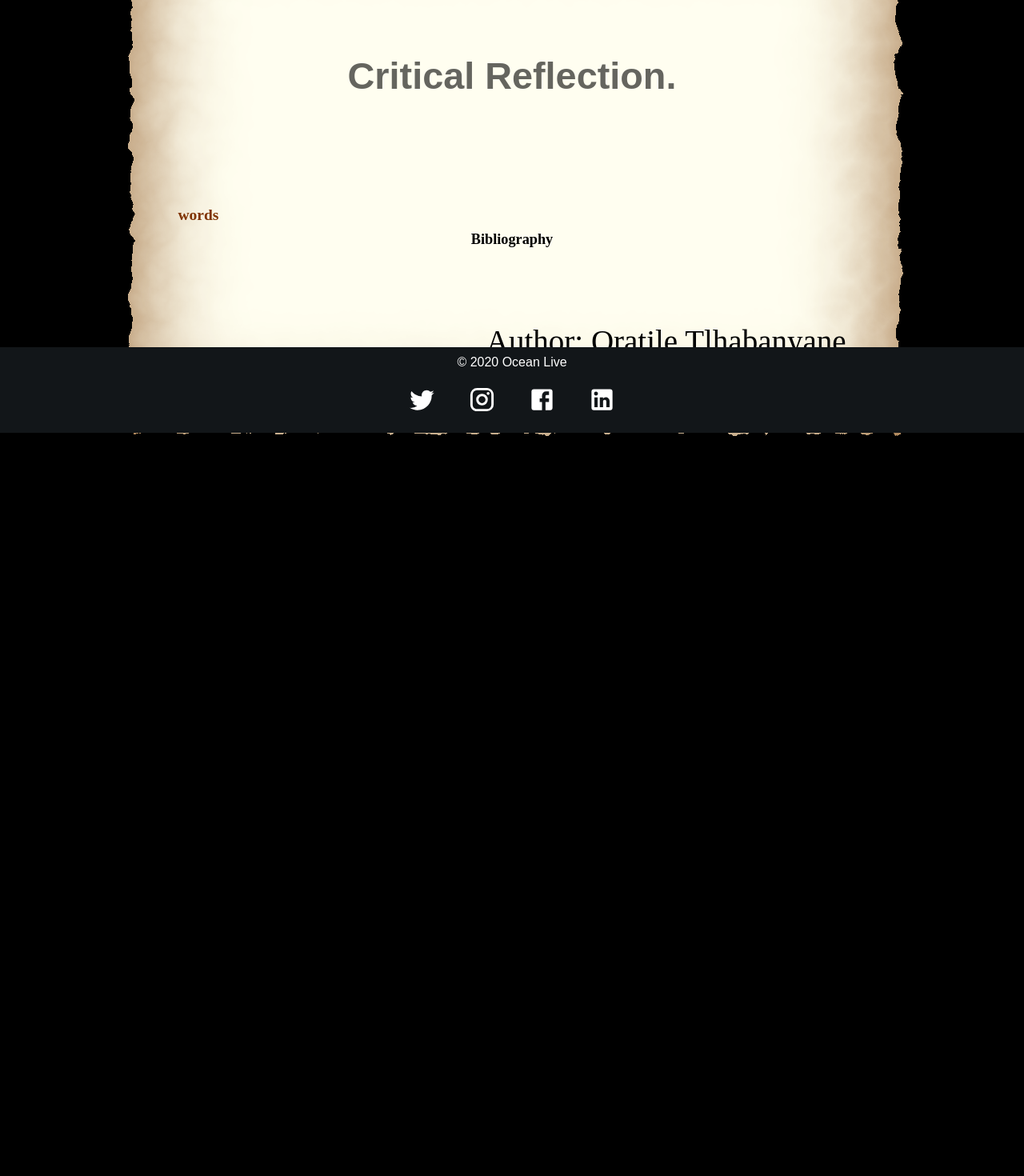
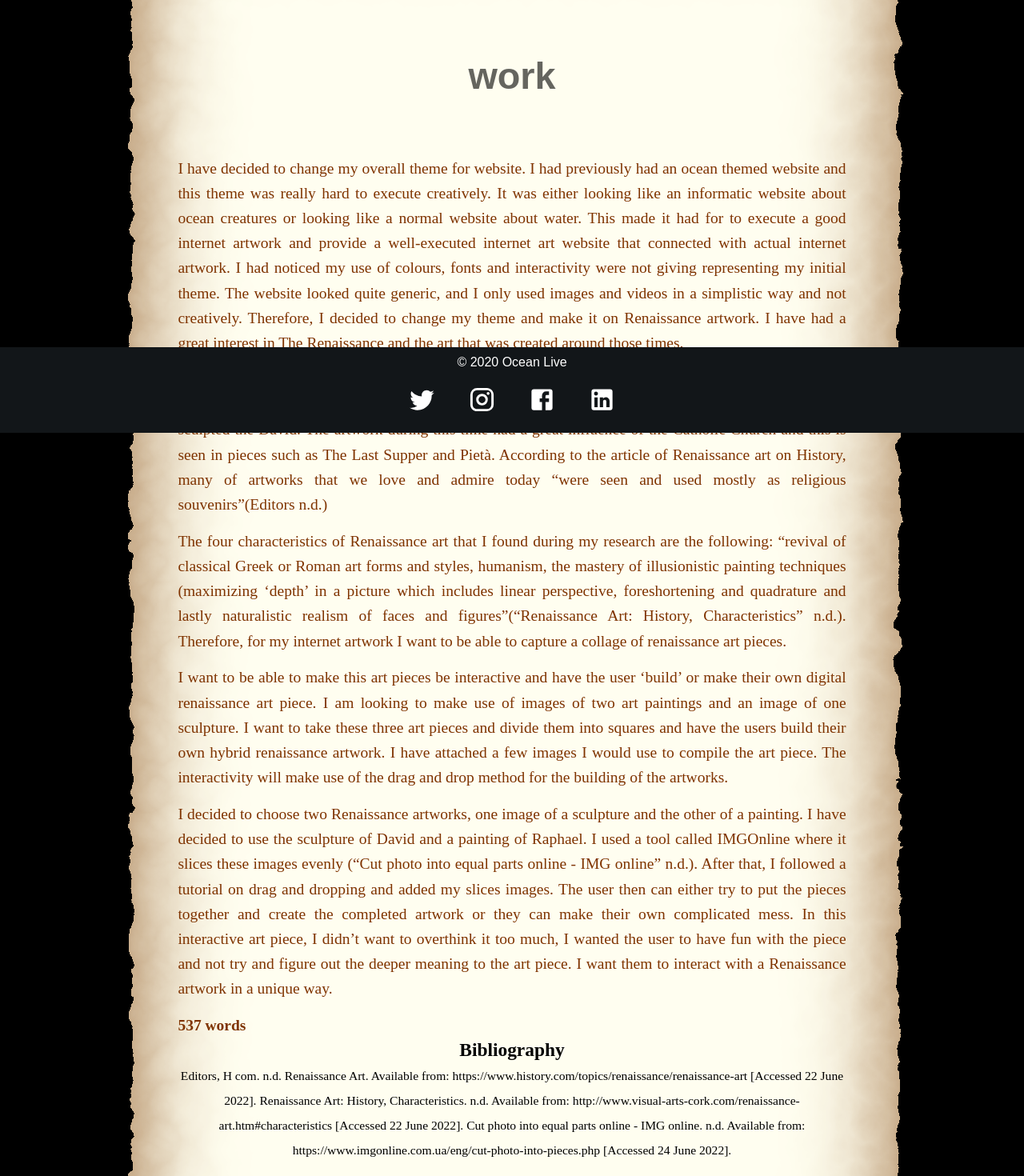
Before and after one commit to OratileTlhabanyane/WSOA4157A, a React (Create React App) app: page /blog10 in a window 1280 px wide. Shown: the part 259-1729 px from the top of the page at 80% size. Before the commit the page ends 924 px from the top, so only its background shows below. Built offline with nearby package versions, Linux system fonts and the light colour scheme; a web font is replaced by a local one.

Commit message:
edits of blogs

```diff
--- a/src/pages/Blog10.js
+++ b/src/pages/Blog10.js
@@ -3,42 +3,70 @@ import "../styles/OldPaperTexture.css";
 import {Link} from 'react-router-dom';
 
 
-export default class Blog10 extends Component {
+export default class Blog4 extends Component {
 
   render() {
 
   return (
     <article className="blogContent" >
 
-
-       <button> <Link to ="/Blog9">PREVIOUS</Link></button>  <button> <Link to ="/Blogs">BLOG PAGE</Link></button>
+       <button> <Link to ="/Blog3">PREVIOUS</Link></button>  <button> <Link to ="/Blogs">BLOG PAGE</Link></button> <button> <Link to ="/Blog5">NEXT</Link></button>
     <main>
     <div className="parchment"></div>
 <section className="contain">
-<h1 className="inkTitle">Final Internet Artwork Rationale and Critical Reflection.</h1>
-
+<h1 className="inkTitle">Internet Artwork - Edited Preparatory work</h1>
 <p id="labarum"></p>
 <p>
-
+I have decided to change my overall theme for website. I had previously had an ocean themed website and this theme was really hard to
+execute creatively. It was either looking like an informatic website about ocean creatures or looking like a normal website about water.
+This made it had for to execute a good internet artwork and provide a well-executed internet art website that connected with actual internet
+artwork. I had noticed my use of colours, fonts and interactivity were not giving representing my initial theme. The website looked quite
+generic, and I only used images and videos in a simplistic way and not creatively. Therefore, I decided to change my theme and make it on
+Renaissance artwork. I have had a great interest in The Renaissance and the art that was created around those times.
    </p>
 
       <p>
-
+      Renaissance art had a unique style throughout the paintings, sculptures, etc. Famous Renaissance artists that many would know are
+      Leonardo Da Vinci who made the famous Mona Lisa and Michelangelo who sculpted the David. The artwork during this time had a great
+      influence of the Catholic Church and this is seen in pieces such as The Last Supper and Pietà. According to the article of Renaissance
+      art on History, many of artworks that we love and admire today “were seen and used mostly as religious souvenirs”(Editors n.d.)
   </p>
 
+  <p>
+  The four characteristics of Renaissance art that I found during my research are the following: “revival of classical Greek or Roman art
+  forms and styles, humanism, the mastery of illusionistic painting techniques (maximizing ‘depth’ in a picture which includes linear
+  perspective, foreshortening and quadrature and lastly naturalistic realism of faces and figures”(“Renaissance Art: History, Characteristics” n.d.).
+  Therefore, for my internet artwork I want to be able to capture a collage of renaissance art pieces.
+</p>
 
+ <p>
+ I want to be able to make this art pieces be interactive and have the user ‘build’ or make their own digital renaissance art piece.
+ I am looking to make use of images of two art paintings and an image of one sculpture. I want to take these three art pieces and divide
+ them into squares and have the users build their own hybrid renaissance artwork. I have attached a few images I would use to compile the
+ art piece. The interactivity will make use of the drag and drop method for the building of the artworks.
+</p>
 <p>
-
-   </p>
-
-      <p>
-
-  </p>
-      <p><strong> words</strong></p>
-      <h3>Bibliography </h3>
+I decided to choose two Renaissance artworks, one image of a sculpture and the other of a painting. I have decided to use the sculpture of
+David and a painting of Raphael. I used a tool called IMGOnline where it slices these images evenly (“Cut photo into equal parts online - IMG online” n.d.).
+ After that, I followed a tutorial on drag and dropping and added my slices images. The user then can either try to put the pieces together
+ and create the completed artwork or they can make their own complicated mess. In this interactive art piece, I didn’t want to overthink it
+ too much, I wanted the user to have fun with the piece and not try and figure out the deeper meaning to the art piece. I want them to interact with a
+ Renaissance artwork in a unique way.
+</p>
+      <p><strong> 537 words</strong></p>
+      <h2>Bibliography </h2>
 
 
       <ul>
+      Editors, H com. n.d. Renaissance Art. Available from: https://www.history.com/topics/renaissance/renaissance-art [Accessed 22 June 2022].
+
+Renaissance Art: History, Characteristics. n.d. Available from: http://www.visual-arts-cork.com/renaissance-art.htm#characteristics [Accessed 22 June 2022].
+
+
+Cut photo into equal parts online - IMG online. n.d. Available from: https://www.imgonline.com.ua/eng/cut-photo-into-pieces.php [Accessed 24 June 2022].
+
+
+
 
     </ul>
         <p className="cachet"></p>
--- a/src/pages/Blog4.js
+++ b/src/pages/Blog4.js
@@ -3,34 +3,40 @@ import "../styles/OldPaperTexture.css";
 import {Link} from 'react-router-dom';
 
 
-export default class Blog4 extends Component {
+export default class Blog10 extends Component {
 
   render() {
 
   return (
     <article className="blogContent" >
 
-       <button> <Link to ="/Blog3">PREVIOUS</Link></button>  <button> <Link to ="/Blogs">BLOG PAGE</Link></button> <button> <Link to ="/Blog5">NEXT</Link></button>
+
+       <button> <Link to ="/Blog9">PREVIOUS</Link></button>  <button> <Link to ="/Blogs">BLOG PAGE</Link></button>
     <main>
     <div className="parchment"></div>
 <section className="contain">
-<h1 className="inkTitle">Internet Artwork - Edited Preparatory work</h1>
+<h1 className="inkTitle">Final Internet Artwork Rationale and Critical Reflection.</h1>
+
 <p id="labarum"></p>
 <p>
-I have decided to change my overall theme for website. I had previously had an ocean themed website and this theme was really hard to
-execute creatively. It was either looking like an informatic website about ocean creatures or looking like a normal website about water.
-This made it had for to execute a good internet artwork and provide a well-executed internet art website that connected with actual internet
-artwork. I had noticed my use of colours, fonts and interactivity were not giving representing my initial theme. The website looked quite
-generic, and I only used images and videos in a simplistic way and not creatively. Therefore, I decided to change my theme and make it on
-Renaissance artwork. I have had a great interest in The Renaissance and the art that was created around those times.
+<h2>Inspiration</h2>
+The idea I have for my website is for it to feel like the user is under the ocean. I have quite a huge interest in deep sea creatures and
+the ocean entirely. I want my website to embody the elements of the sea and its creatures. Having to execute a website to look and feel
+like a nature element is a bit tricky because it could either be hit or a miss. However, I want to be able to interpret the ocean through
+interaction whether through animation and sound, exhibiting sea creatures through the colours of pages for example, each page will represent
+a sea creature whether through page theme or layout.
+
    </p>
 
       <p>
-      Renaissance art had a unique style throughout the paintings, sculptures, etc. Famous Renaissance artists that many would know are
-      Leonardo Da Vinci who made the famous Mona Lisa and Michelangelo who sculpted the David. The artwork during this time had a great
-      influence of the Catholic Church and this is seen in pieces such as The Last Supper and Pietà. According to the article of Renaissance
-      art on History, many of artworks that we love and admire today “were seen and used mostly as religious souvenirs”(Editors n.d.)
-  </p>
+     <h2>Research</h2>
+My first thought when it came to my different pages is for them to carry individual themes but have an overall theme for the website.
+What I mean by that is that my overall theme for my website is the ocean and each page will have a theme represent a specific sea creature.
+I did research on the specific deep-sea creatures I wanted to use for my individual pages, and I got a bit frightened by the images I found.
+ Look at figure 1.1 and figure 1.2 as examples of the deep-sea creatures I found. I do not want my users to experience a sense of fear and t
+ ension during their interaction with my website, so I decided just to focus on normal sea creatures. I want my users to experience
+ relaxation and peace when interacting with my website from the background sound of the ocean to the smooth animation transition of different water elements.
+ </p>
 
   <p>
   The four characteristics of Renaissance art that I found during my research are the following: “revival of classical Greek or Roman art
@@ -39,14 +45,9 @@ Renaissance artwork. I have had a great interest in The Renaissance and the art
   Therefore, for my internet artwork I want to be able to capture a collage of renaissance art pieces.
 </p>
 
- <p>
- I want to be able to make this art pieces be interactive and have the user ‘build’ or make their own digital renaissance art piece.
- I am looking to make use of images of two art paintings and an image of one sculpture. I want to take these three art pieces and divide
- them into squares and have the users build their own hybrid renaissance artwork. I have attached a few images I would use to compile the
- art piece. The interactivity will make use of the drag and drop method for the building of the artworks.
-</p>
-      <p><strong> 395 words</strong></p>
-      <h2>Bibliography </h2>
+
+      <p><strong> words</strong></p>
+      <h3>Bibliography </h3>
 
 
       <ul>
```
Also changed, not shown: src/assets/rapheal.jpg (added).
